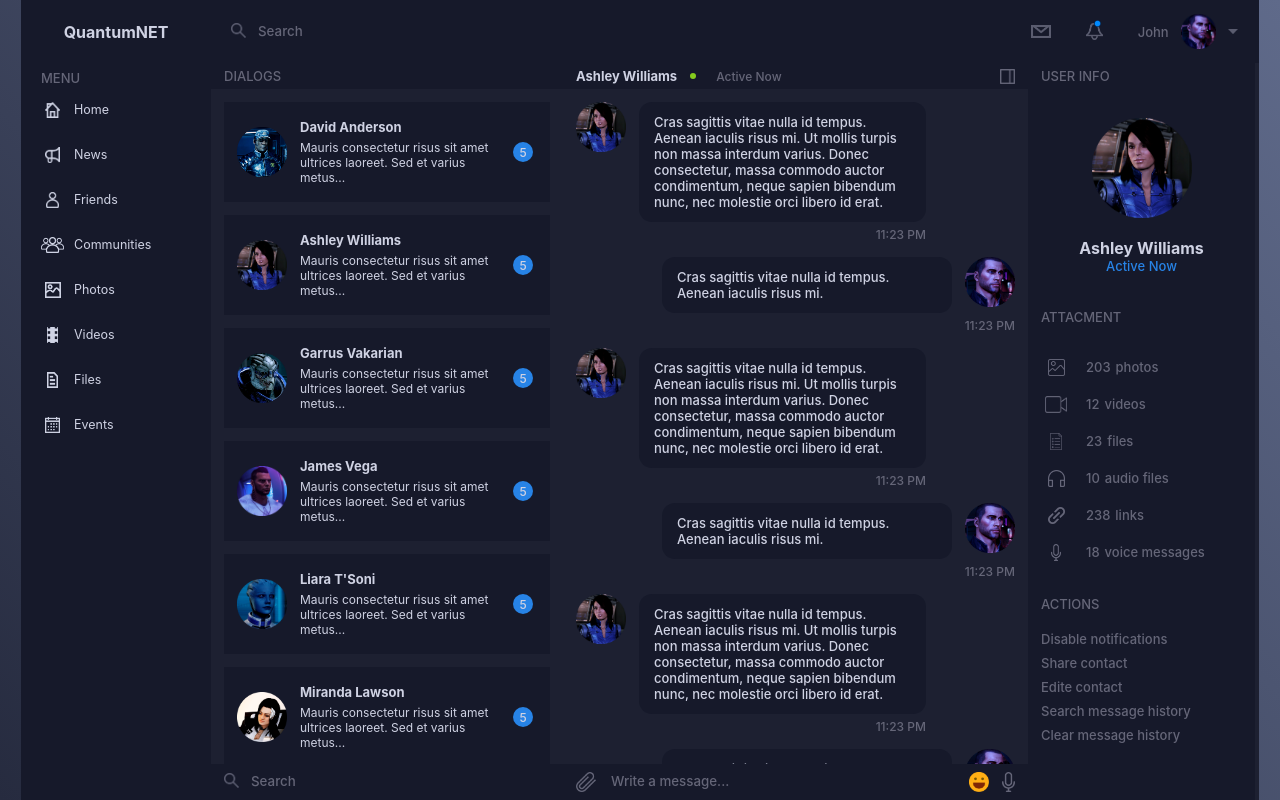
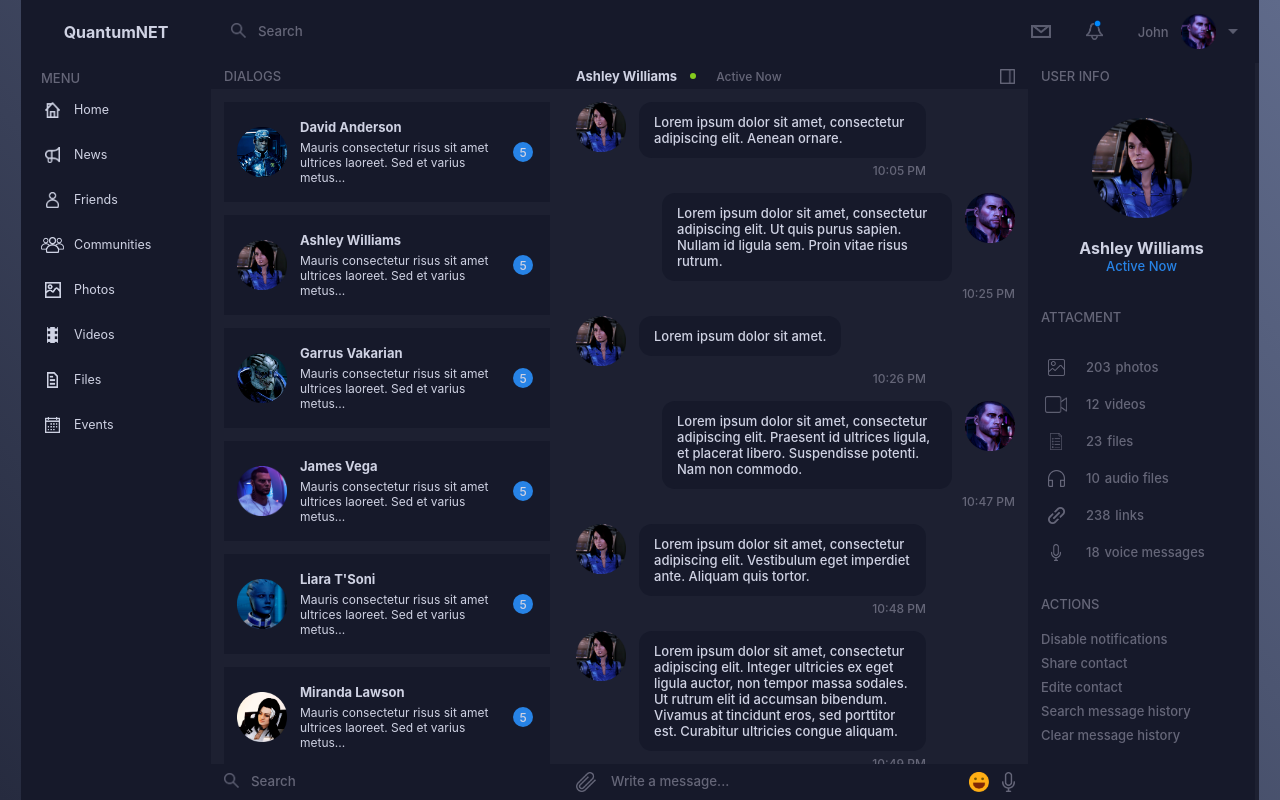
Before and after one commit to quantumVector/Quantum-Social-Network, a React (Create React App) app: page /dialogs in a window 1280 px wide. Built offline with nearby package versions, Linux system fonts and the light colour scheme.

Commit message:
Добавлены пропсы и map в Chat

```diff
--- a/src/App.js
+++ b/src/App.js
@@ -22,7 +22,7 @@ function App(props) {
         <MainMenu />
         <div className="body">
           <Route path='/home' render={ () => <HomePage state={props.state} /> } />
-          <Route path='/dialogs' render={ () => <DialogsPage users={props.state.users} /> } />
+          <Route path='/dialogs' render={ () => <DialogsPage state={props.state} /> } />
           <Route path='/news' component={NewsPage} />
           <Route path='/friends' component={FriendsPage} />
           <Route path='/communities' component={CommunitiesPage} />
--- a/src/components/Chat/Chat.jsx
+++ b/src/components/Chat/Chat.jsx
@@ -3,17 +3,16 @@ import classes from './Chat.module.css';
 import sidebar from '../../assets/sidebar.png';
 import MessageItemFriend from '../MessageItemFriend/MessageItemFriend.jsx';
 import MessageItemMy from '../MessageItemMy/MessageItemMy.jsx';
-import Ashley from '../../assets/profiles/Ashley-mini.png';
-import Shepard from '../../assets/profiles/Shepard-mini.png';
 import attach from '../../assets/attach.png';
 import emoji from '../../assets/emoji-icon.png';
 import voice from '../../assets/voice-att.png';
 
-const msg = 'Cras sagittis vitae nulla id tempus. Aenean iaculis risus mi. Ut mollis turpis non massa interdum varius. Donec consectetur, massa commodo auctor condimentum, neque sapien bibendum nunc, nec molestie orci libero id erat.';
+const Chat = (props) => {
+  const messages = props.chat.AshleyWilliams.map( msg => {
+    if (msg.from === 'friend') return <MessageItemFriend photo={msg.photo} msg={msg.text} time={msg.time} />
+    if (msg.from === 'me') return <MessageItemMy photo={msg.photo} msg={msg.text} time={msg.time} />
+  });
 
-const msg2 = 'Cras sagittis vitae nulla id tempus. Aenean iaculis risus mi.';
-
-const Chat = () => {
   return (
     <div className={classes.chatBody}>
       <div className={classes.header}>
@@ -25,20 +24,7 @@ const Chat = () => {
         <img src={sidebar} alt='icon'></img>
       </div>
       <div className={classes.chat}>
-        <MessageItemFriend photo={Ashley} msg={msg} time='11:23 PM' />
-        <MessageItemMy photo={Shepard} msg={msg2} time='11:23 PM' />
-        <MessageItemFriend photo={Ashley} msg={msg} time='11:23 PM' />
-        <MessageItemMy photo={Shepard} msg={msg2} time='11:23 PM' />
-        <MessageItemFriend photo={Ashley} msg={msg} time='11:23 PM' />
-        <MessageItemMy photo={Shepard} msg={msg2} time='11:23 PM' />
-        <MessageItemFriend photo={Ashley} msg={msg} time='11:23 PM' />
-        <MessageItemMy photo={Shepard} msg={msg2} time='11:23 PM' />
-        <MessageItemFriend photo={Ashley} msg={msg} time='11:23 PM' />
-        <MessageItemMy photo={Shepard} msg={msg2} time='11:23 PM' />
-        <MessageItemFriend photo={Ashley} msg={msg} time='11:23 PM' />
-        <MessageItemMy photo={Shepard} msg={msg2} time='11:23 PM' />
-        <MessageItemFriend photo={Ashley} msg={msg} time='11:23 PM' />
-        <MessageItemMy photo={Shepard} msg={msg2} time='11:23 PM' />
+        { messages }
       </div>
       <div className={classes.chatInput}>
         <img src={attach} alt='icon'></img>
--- a/src/components/DialogsPage/DialogsPage.jsx
+++ b/src/components/DialogsPage/DialogsPage.jsx
@@ -7,8 +7,8 @@ import UserInfo from '../UserInfo/UserInfo';
 const DialogsPage = (props) => {
   return (
     <div className={classes.dialogsPage}>
-      <Dialogs users={props.users} />
-      <Chat />
+      <Dialogs users={props.state.users} />
+      <Chat chat={props.state.chat} />
       <UserInfo />
     </div>
   )
--- a/src/state/state.js
+++ b/src/state/state.js
@@ -119,6 +119,106 @@ const state = {
     day: '01',
     month: 'Jan',
   },
+
+  chat: {
+    AshleyWilliams: [
+      {
+        from: 'friend',
+        photo: photoAshley,
+        time: '10:05 PM',
+        text: 'Lorem ipsum dolor sit amet, consectetur adipiscing elit. Aenean ornare.',
+      },
+      {
+        from: 'me',
+        photo: photoShepard,
+        time: '10:25 PM',
+        text: 'Lorem ipsum dolor sit amet, consectetur adipiscing elit. Ut quis purus sapien. Nullam id ligula sem. Proin vitae risus rutrum.',
+      },
+      {
+        from: 'friend',
+        photo: photoAshley,
+        time: '10:26 PM',
+        text: 'Lorem ipsum dolor sit amet.',
+      },
+      {
+        from: 'me',
+        photo: photoShepard,
+        time: '10:47 PM',
+        text: 'Lorem ipsum dolor sit amet, consectetur adipiscing elit. Praesent id ultrices ligula, et placerat libero. Suspendisse potenti. Nam non commodo.',
+      },
+      {
+        from: 'friend',
+        photo: photoAshley,
+        time: '10:48 PM',
+        text: 'Lorem ipsum dolor sit amet, consectetur adipiscing elit. Vestibulum eget imperdiet ante. Aliquam quis tortor.',
+      },
+      {
+        from: 'friend',
+        photo: photoAshley,
+        time: '10:49 PM',
+        text: 'Lorem ipsum dolor sit amet, consectetur adipiscing elit. Integer ultricies ex eget ligula auctor, non tempor massa sodales. Ut rutrum elit id accumsan bibendum. Vivamus at tincidunt eros, sed porttitor est. Curabitur ultricies congue aliquam.',
+      },
+      {
+        from: 'me',
+        photo: photoShepard,
+        time: '11:05 PM',
+        text: 'Lorem ipsum dolor sit amet, consectetur adipiscing elit. Morbi ornare luctus dui.',
+      },
+      {
+        from: 'friend',
+        photo: photoAshley,
+        time: '11:07 PM',
+        text: 'Lorem ipsum dolor.',
+      },
+      {
+        from: 'friend',
+        photo: photoAshley,
+        time: '10:05 PM',
+        text: 'Lorem ipsum dolor sit amet, consectetur adipiscing elit. Aenean ornare.',
+      },
+      {
+        from: 'me',
+        photo: photoShepard,
+        time: '10:25 PM',
+        text: 'Lorem ipsum dolor sit amet, consectetur adipiscing elit. Ut quis purus sapien. Nullam id ligula sem. Proin vitae risus rutrum.',
+      },
+      {
+        from: 'friend',
+        photo: photoAshley,
+        time: '10:26 PM',
+        text: 'Lorem ipsum dolor sit amet.',
+      },
+      {
+        from: 'me',
+        photo: photoShepard,
+        time: '10:47 PM',
+        text: 'Lorem ipsum dolor sit amet, consectetur adipiscing elit. Praesent id ultrices ligula, et placerat libero. Suspendisse potenti. Nam non commodo.',
+      },
+      {
+        from: 'friend',
+        photo: photoAshley,
+        time: '10:48 PM',
+        text: 'Lorem ipsum dolor sit amet, consectetur adipiscing elit. Vestibulum eget imperdiet ante. Aliquam quis tortor.',
+      },
+      {
+        from: 'friend',
+        photo: photoAshley,
+        time: '10:49 PM',
+        text: 'Lorem ipsum dolor sit amet, consectetur adipiscing elit. Integer ultricies ex eget ligula auctor, non tempor massa sodales. Ut rutrum elit id accumsan bibendum. Vivamus at tincidunt eros, sed porttitor est. Curabitur ultricies congue aliquam.',
+      },
+      {
+        from: 'me',
+        photo: photoShepard,
+        time: '11:05 PM',
+        text: 'Lorem ipsum dolor sit amet, consectetur adipiscing elit. Morbi ornare luctus dui.',
+      },
+      {
+        from: 'friend',
+        photo: photoAshley,
+        time: '11:07 PM',
+        text: 'Lorem ipsum dolor.',
+      }]
+  }
 }
 
 export default state;
```
